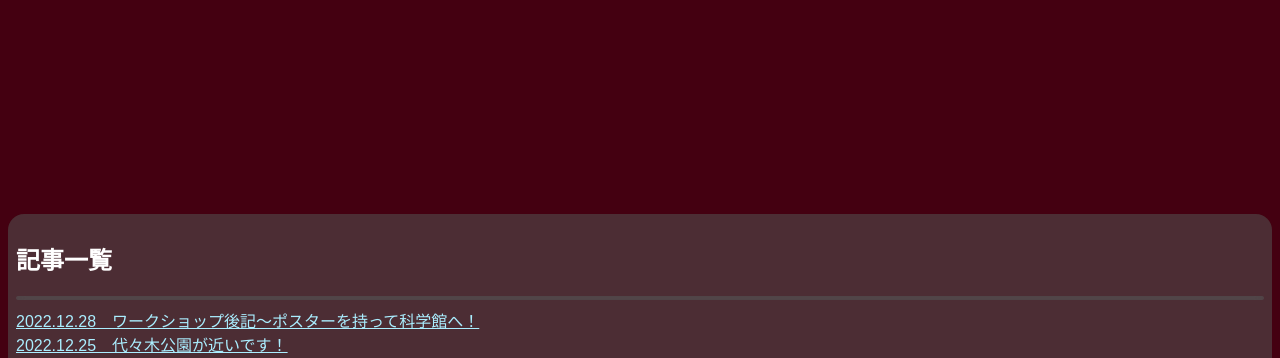
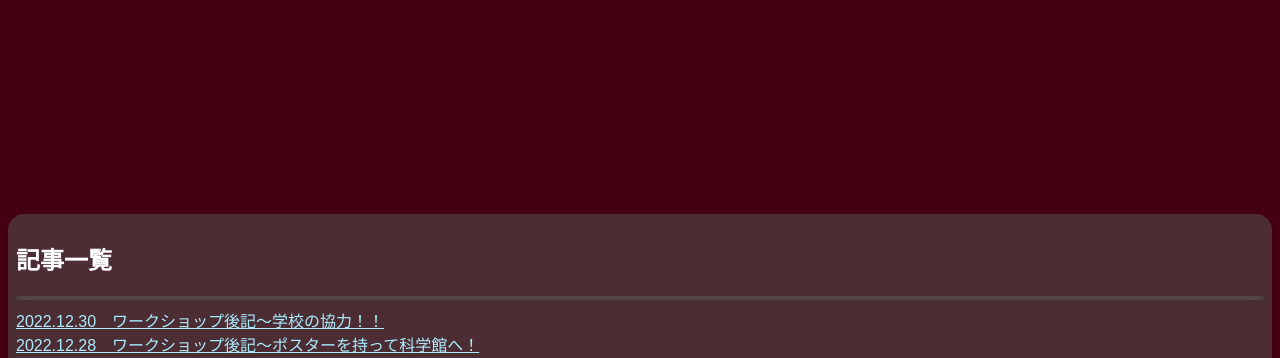
Before and after one commit to 781sazanka/781sazanka.github.io, a plain HTML site: page blog/index.html in a window 1280 px wide. Shown: the part 441-799 px from the top of the page. Drawn offline with Linux system fonts and the light colour scheme; no server answers; a web font is replaced by a local one.

Commit message:
Update index.html

```diff
--- a/blog/index.html
+++ b/blog/index.html
@@ -23,7 +23,7 @@
 		<h2>記事一覧</h2>
 		<hr>
 
-
+		<a href="reader.html?href=20221230.html">2022.12.30　ワークショップ後記〜学校の協力！！</a><br>
 		<a href="reader.html?href=20221228.html">2022.12.28　ワークショップ後記〜ポスターを持って科学館へ！</a><br>
 		<a href="reader.html?href=20221225.html">2022.12.25　代々木公園が近いです！</a><br>
 		<a href="reader.html?href=20221223.html">2022.12.23　技術研修！CAD編 </a><br>
```
